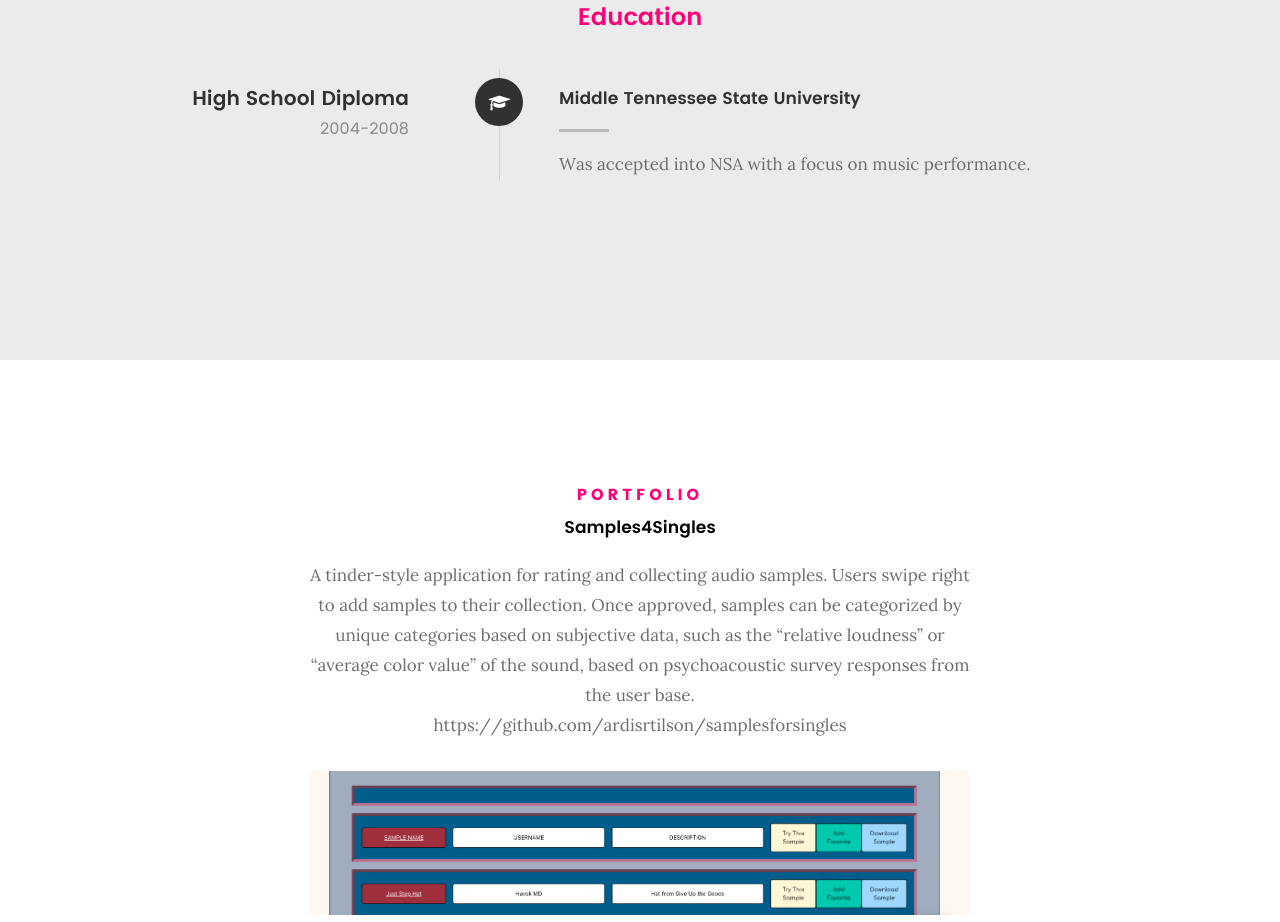
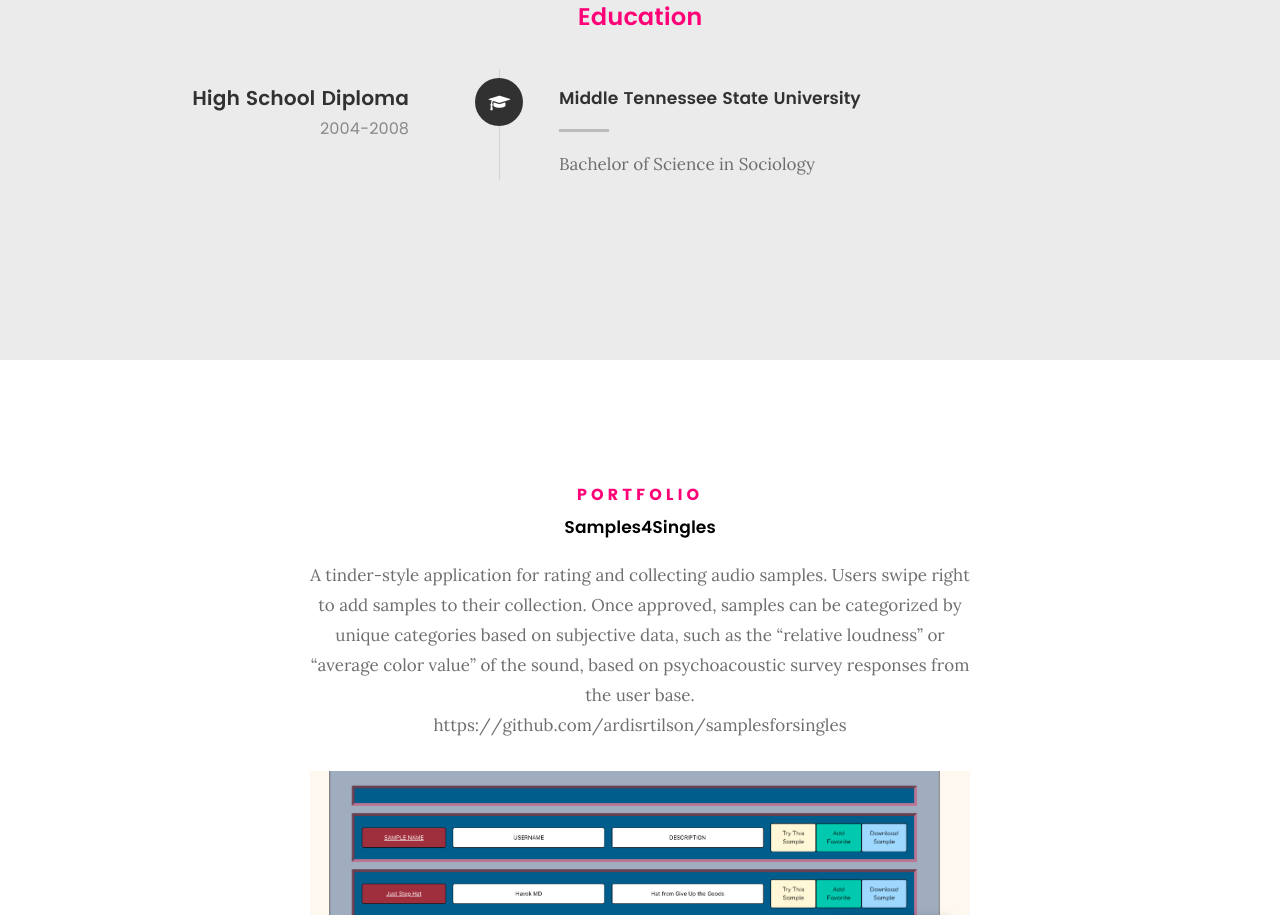
Before and after one commit to ardisrtilson/portfolio-website, a plain HTML site: page index.html in a window 1280 px wide. Shown: the part 4079-5001 px from the top of the page. Drawn offline with Linux system fonts and the light colour scheme.

Commit message:
Fixed education section

```diff
--- a/index.html
+++ b/index.html
@@ -399,7 +399,7 @@
 
 						<div class="timeline-content">
 							<h4>Middle Tennessee State University</h4>
-							<p>Was accepted into NSA with a focus on music performance.</p>
+							<p>Bachelor of Science in Sociology</p>
 						</div>
 
 					</div> <!-- /timeline-block -->
```
